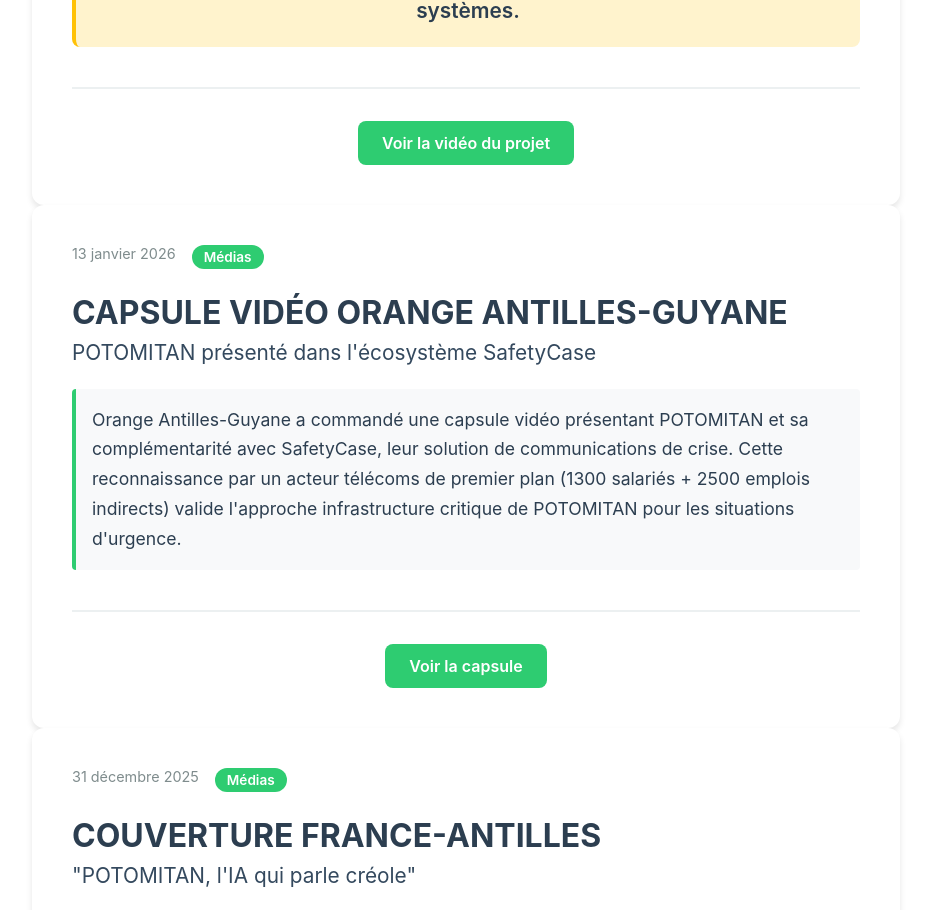
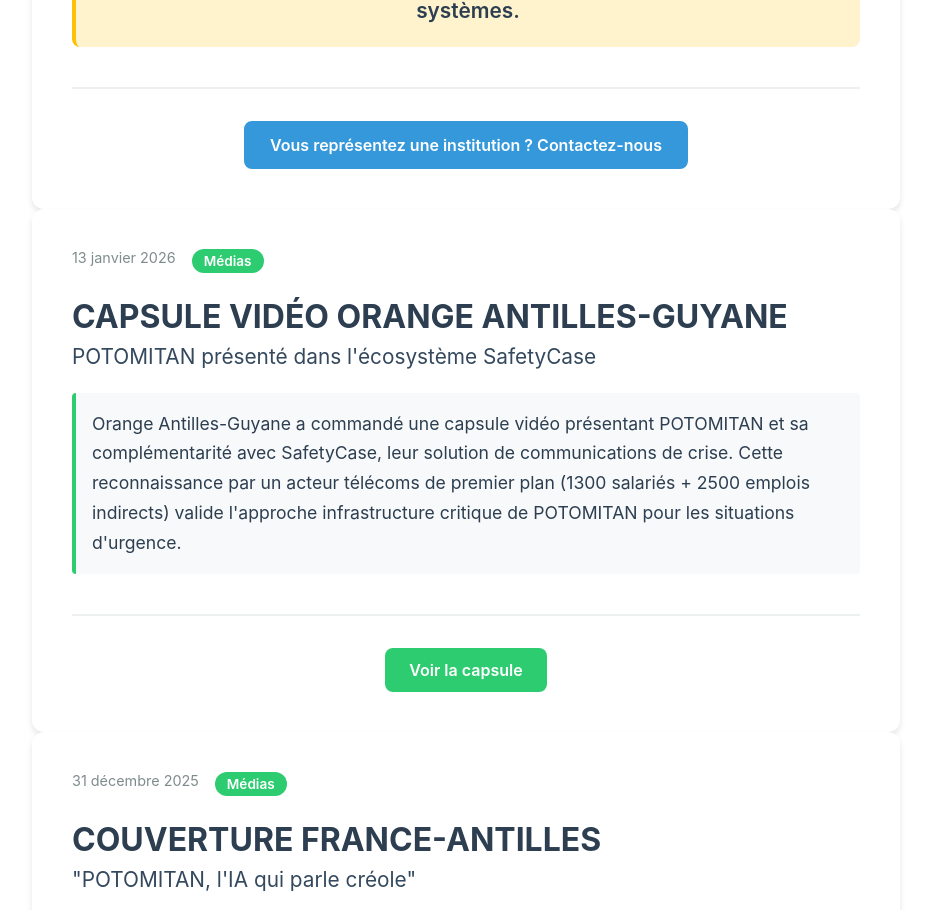
Before and after one commit to Brdcie/potomitan-landing, a React (Vite) app: page /actualites in a window 1280 px wide. Shown: the part 820-1730 px from the top of the page, without its empty margins (174-1105 px from the left). Built offline with nearby package versions, Linux system fonts and the light colour scheme.

Commit message:
Remplace le CTA vidéo par un contact direct sur l'article Dothémare
Le lien vidéo n'avait pas de rapport avec l'événement du 27 avril ;
un CTA contact institutionnel est plus pertinent pour cet article.

```diff
--- a/src/pages/Actualites.jsx
+++ b/src/pages/Actualites.jsx
@@ -37,8 +37,8 @@
         </section>
 
         <div className="article-cta">
-          <a href="https://youtube.com/shorts/zaSrC3ZtZ_c" target="_blank" rel="noopener noreferrer" className="btn-primary">
-            Voir la vidéo du projet
+          <a href="mailto:contact@potomitan.io" className="btn-secondary">
+            Vous représentez une institution ? Contactez-nous
           </a>
         </div>
       </article>
```
